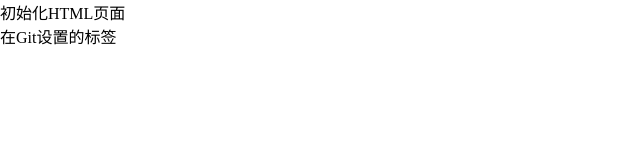
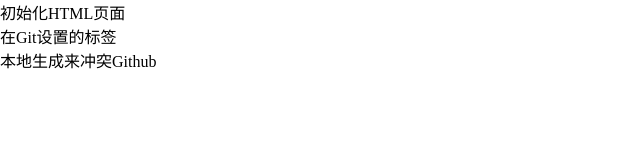
Before and after one commit to shuashua001/project-01, a plain HTML site: page index.html in a window 1280 px wide. Shown: the whole page, without its empty margins (0-640 px from the left). Drawn offline with Linux system fonts and the light colour scheme.

Commit message:
本地提交进行冲突

```diff
--- a/index.html
+++ b/index.html
@@ -12,6 +12,7 @@
 <body>
     <div>初始化HTML页面</div>
     <div>在Git设置的标签</div>
+    <div>本地生成来冲突Github</div>
 </body>
 
 </html>
```
